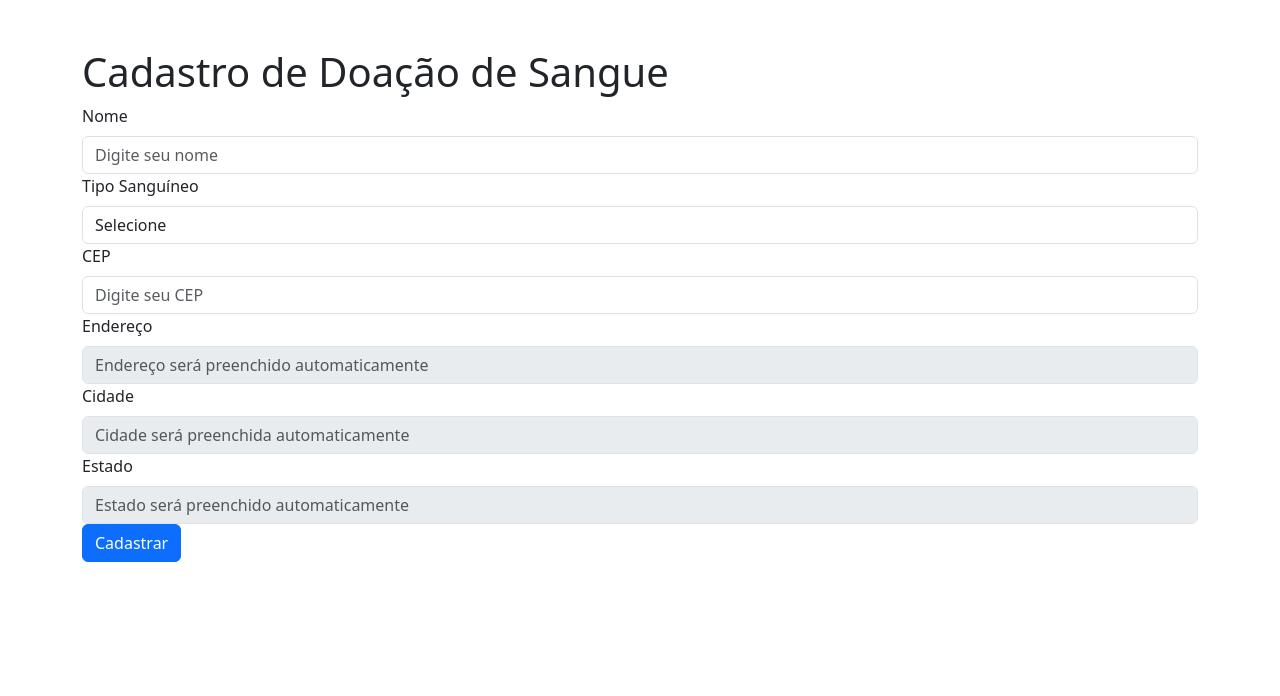
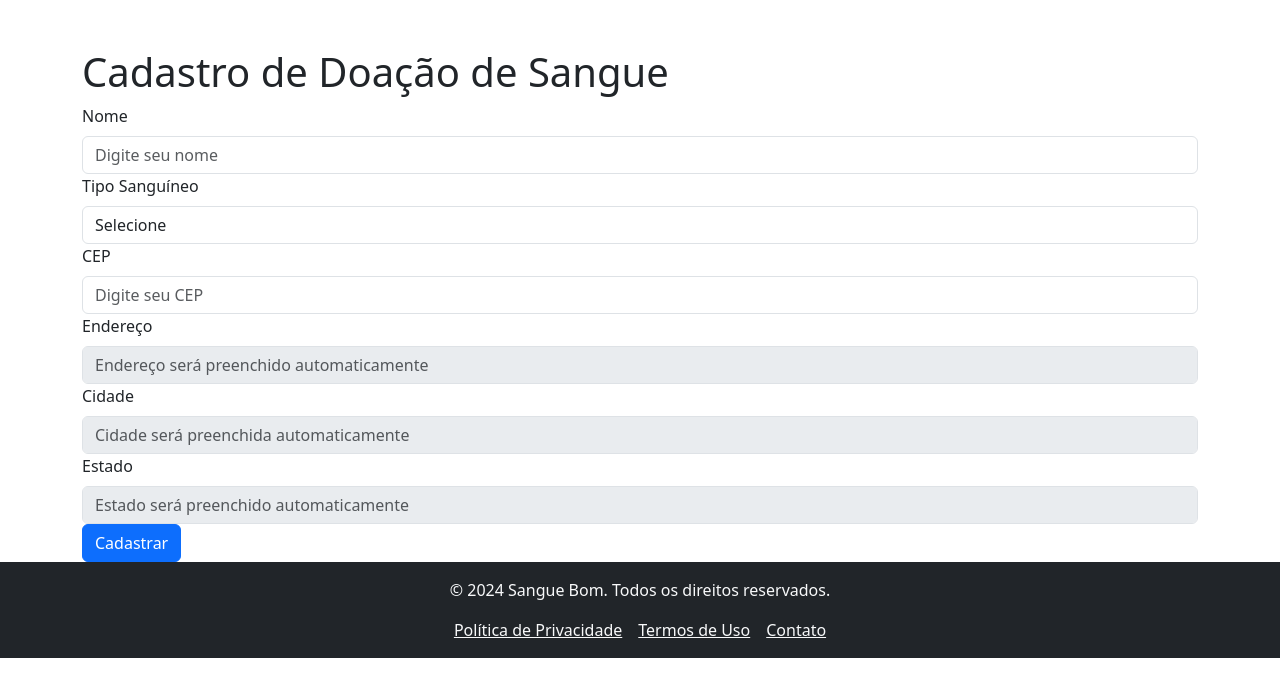
Before and after one commit to web-development-ser/Sangue-Bom, a React (Vite) app: page / in a window 1280 px wide. Shown: the top 696 px of the page. Built offline with nearby package versions, Linux system fonts and the light colour scheme.

Commit message:
criei o header

```diff
--- /dev/null
+++ b/src/components/footer/index.jsx
@@ -0,0 +1,31 @@
+import React from 'react';
+import 'bootstrap/dist/css/bootstrap.min.css';
+
+function Footer() {
+  return (
+    <footer className="bg-dark text-light text-center py-3 mt-auto">
+      <div className="container">
+        <p>&copy; 2024 Sangue Bom. Todos os direitos reservados.</p>
+        <ul className="list-unstyled d-flex justify-content-center mb-0">
+          <li className="mx-2">
+            <a href="#" className="text-light">
+              Política de Privacidade
+            </a>
+          </li>
+          <li className="mx-2">
+            <a href="#" className="text-light">
+              Termos de Uso
+            </a>
+          </li>
+          <li className="mx-2">
+            <a href="#" className="text-light">
+              Contato
+            </a>
+          </li>
+        </ul>
+      </div>
+    </footer>
+  );
+}
+
+export default Footer;
--- a/src/main.jsx
+++ b/src/main.jsx
@@ -1,10 +1,13 @@
 import { StrictMode } from 'react'
 import { createRoot } from 'react-dom/client'
 import BloodDonationForm from './components/BloodDonationForm'
+import Footer from './components/footer/index'
 
 
 createRoot(document.getElementById('root')).render(
   <StrictMode>
     <BloodDonationForm />
+    <Footer/>
+
   </StrictMode>,
 )
```
Also changed, not shown: src/components/footer/style.css (added).
